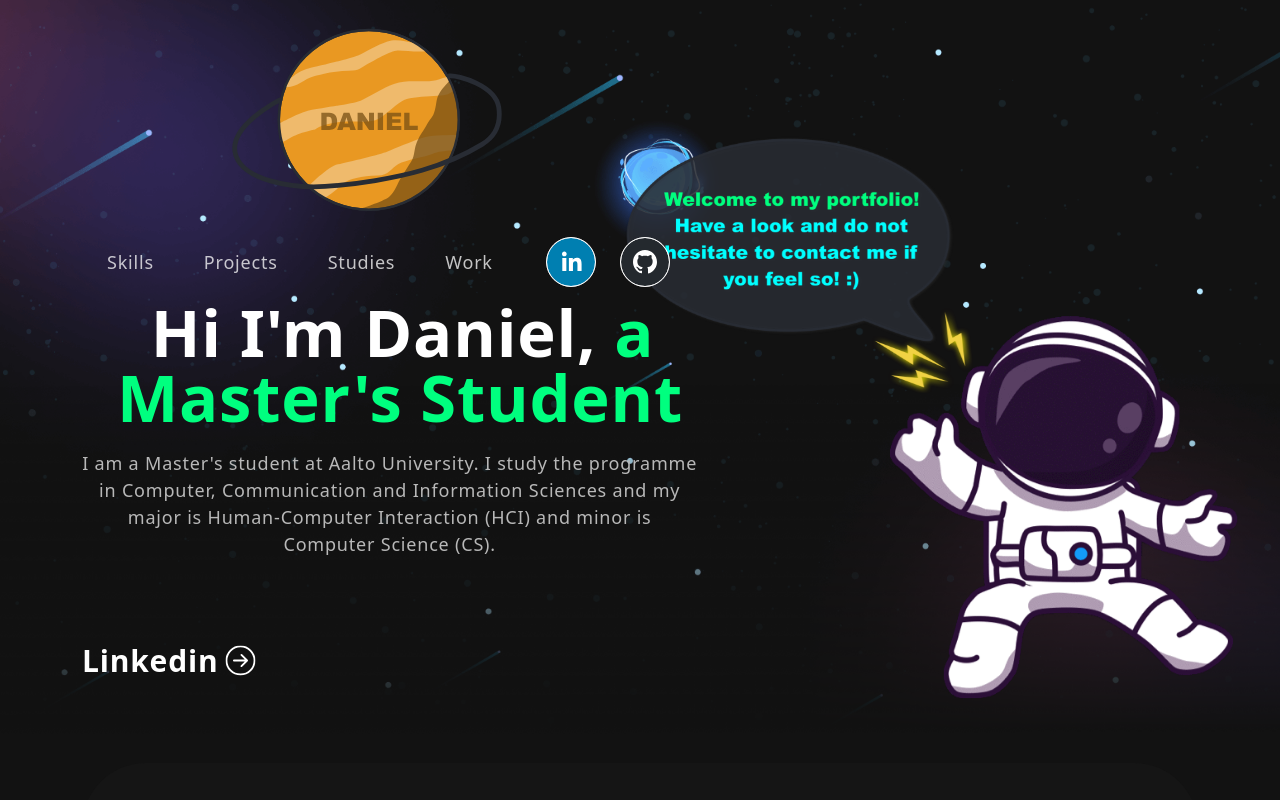
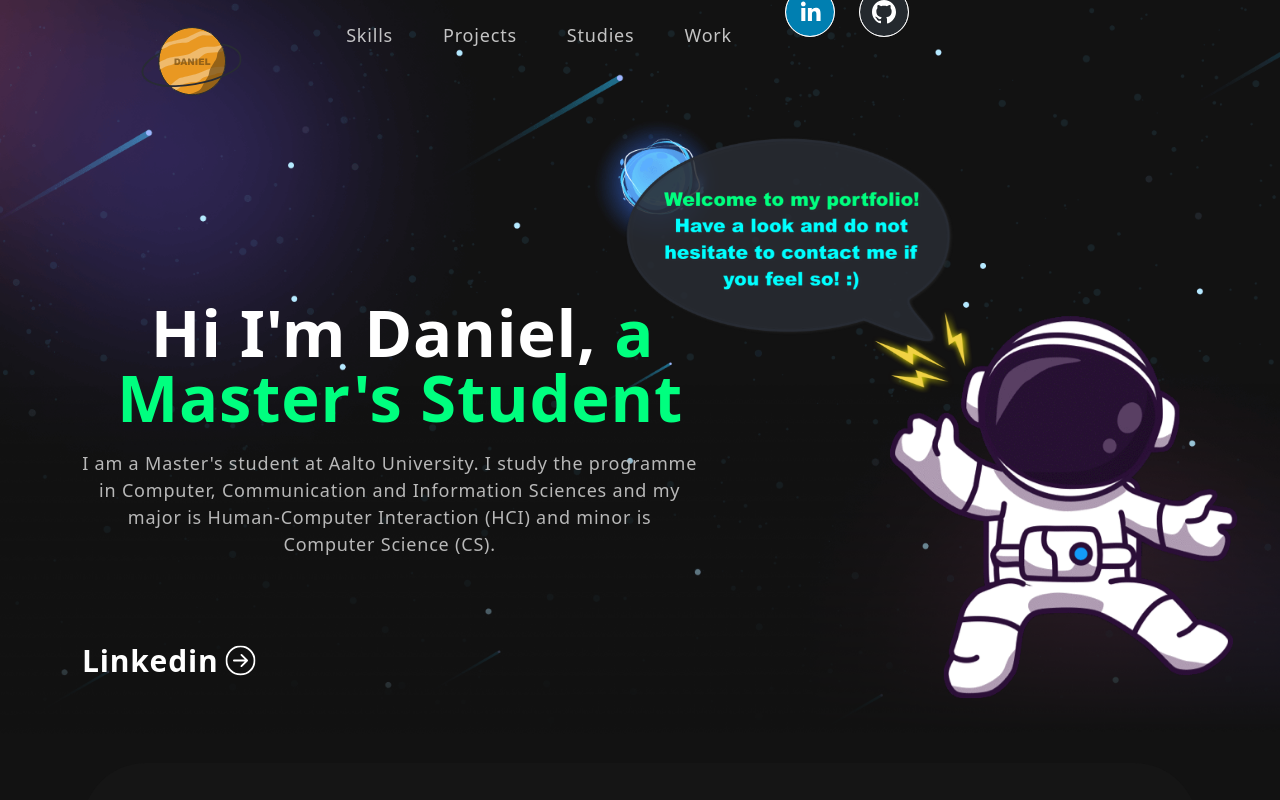
Before and after one commit to DanielNikkari/react_portfolio, a React (Create React App) app: page / in a window 1280 px wide. Shown: the top 800 px of the page. Built offline with nearby package versions, Linux system fonts and the light colour scheme.

Commit message:
animation for the navbar fix v2

```diff
--- a/src/components/NavBar.js
+++ b/src/components/NavBar.js
@@ -29,14 +29,16 @@ export const NavBar = () => {
   return (
     <Navbar expand="lg" className={scrolled ? "scrolled" : ""}>
       <Container>
+        <Navbar.Brand href="#home">
           <div className="animate__animated animate__slideInDown">
-          <Navbar.Brand href="#home">
             <img src={logo} alt="Logo" />
+          </div>
         </Navbar.Brand>
         <Navbar.Toggle aria-controls="basic-navbar-nav">
           <span className="navbar-toggler-icon"></span>
         </Navbar.Toggle>
         <Navbar.Collapse id="basic-navbar-nav">
+          <div className="animate__animated animate__slideInDown">
             <Nav className="me-auto">
               <Nav.Link
                 href="#skills"
@@ -79,7 +81,9 @@ export const NavBar = () => {
                 Work
               </Nav.Link>
             </Nav>
+          </div>
           <span className="navbar-text">
+            <div className="animate__animated animate__slideInDown">
               <div className="social-icon">
                 <SocialIcon
                   className="socialicon"
@@ -90,9 +94,9 @@ export const NavBar = () => {
                   url="https://github.com/DanielNikkari"
                 />
               </div>
+            </div>
           </span>
         </Navbar.Collapse>
-        </div>
       </Container>
     </Navbar>
   )
```
Lines whose indentation alone changed are shown as unchanged.
